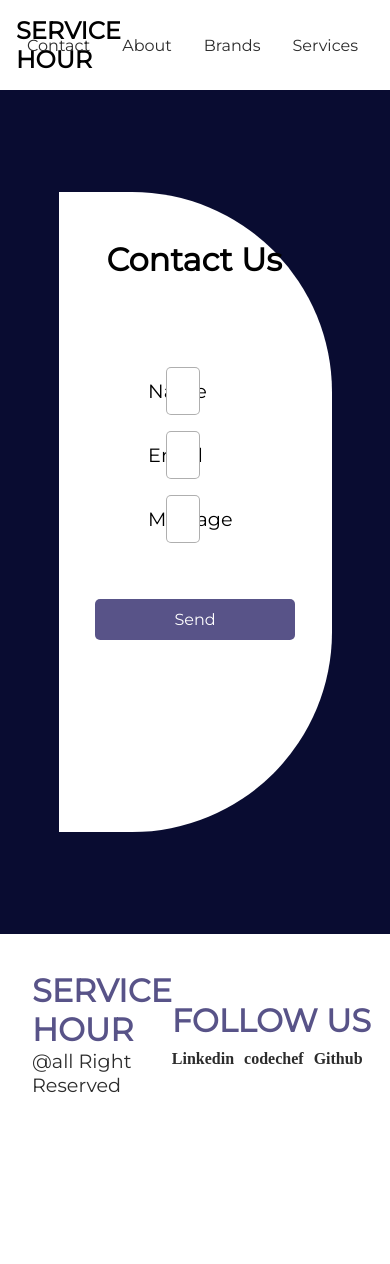
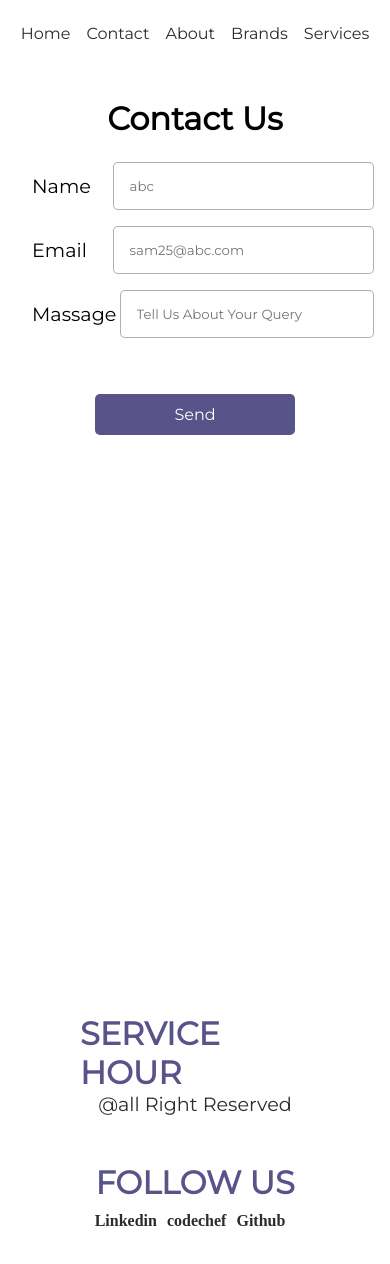
Before and after one commit to samir-27/Service-Hour, a React (Create React App) app: page /contact in a window 390 px wide. Shown: the top 1264 px of the page. Before the commit the page ends 1134 px from the top, so only its background shows below. Built offline with nearby package versions, Linux system fonts and the light colour scheme.

Commit message:
add mediaquery

```diff
--- a/src/App.js
+++ b/src/App.js
@@ -10,6 +10,7 @@
 import "./styles/Home.scss"
 import "./styles/Footer.scss"
 import "./styles/Contact.scss"
+import "./styles/mediaquery.scss"
 
 
 function App() {
--- /dev/null
+++ b/src/styles/mediaquery.scss
@@ -0,0 +1,97 @@
+@media screen and (max-width: 820px) {
+  .home3 {
+    height: 130vh;
+    > div {
+      height: 120vh;
+    }
+  }
+
+  .contact > main {
+    height: 100vh;
+    width: 100%;
+    border-radius: 0%;
+    h1 {
+      text-align: center;
+    }
+  }
+}
+
+@media screen and (max-width: 700px) {
+  nav {
+    > h1 {
+      display: none;
+    }
+    > main {
+      width: 100%;
+      justify-content: center;
+      a {
+        margin: 0.5rem;
+      }
+    }
+  }
+
+  .home > main {
+    align-items: center;
+    h1 {
+      font-size: 3rem;
+    }
+  }
+
+  .home2 {
+    height: 120vh;
+    flex-direction: column;
+    img {
+      width: 40vw;
+    }
+    > div {
+      width: 100%;
+      height: 100vh;
+      font:5px;
+    }
+  }
+
+  .home3 {
+    height: 120vh;
+    > div {
+      text-align: center;
+      width: 100%;
+      border-radius: 0;
+      > p {
+        padding: 5rem 2rem;
+        font-size: 0.9rem;
+        line-height: 150%;
+      }
+    }
+  }
+
+  .home4 {
+    align-items: center;
+    > div {
+      border-radius: 0%;
+      width: 100%;
+      height: unset;
+    }
+  }
+
+  .contact > main {
+    padding: 1rem;
+    h1 {
+      margin: 1rem;
+    }
+    > form {
+      margin: 0%;
+      > div {
+        width: 100%;
+      }
+    }
+  }
+
+  footer {
+    height: 50vh;
+    grid-template-columns: 1fr;
+    padding: 5rem;
+    > div {
+      align-items: center;
+    }
+  }
+}
```
